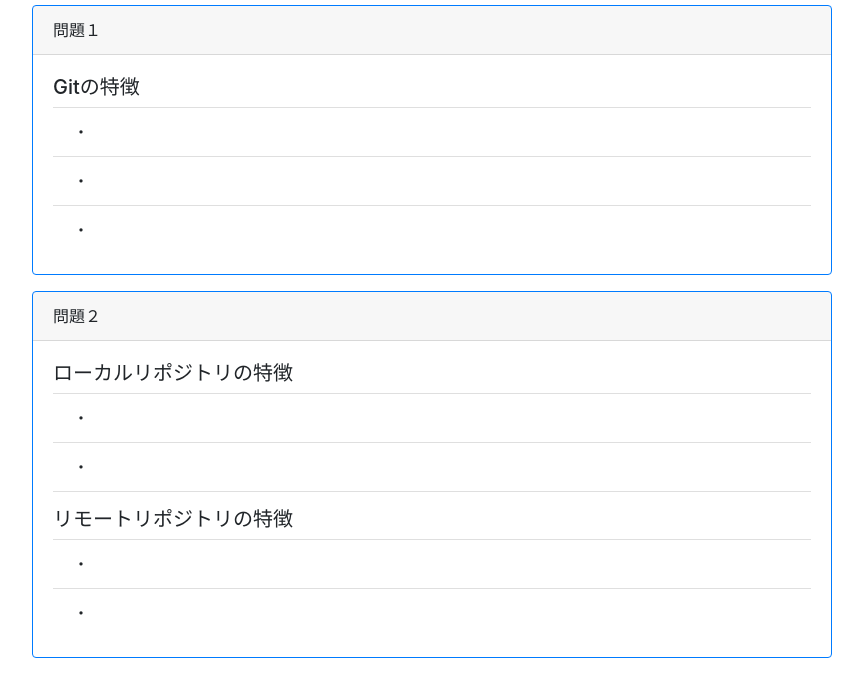
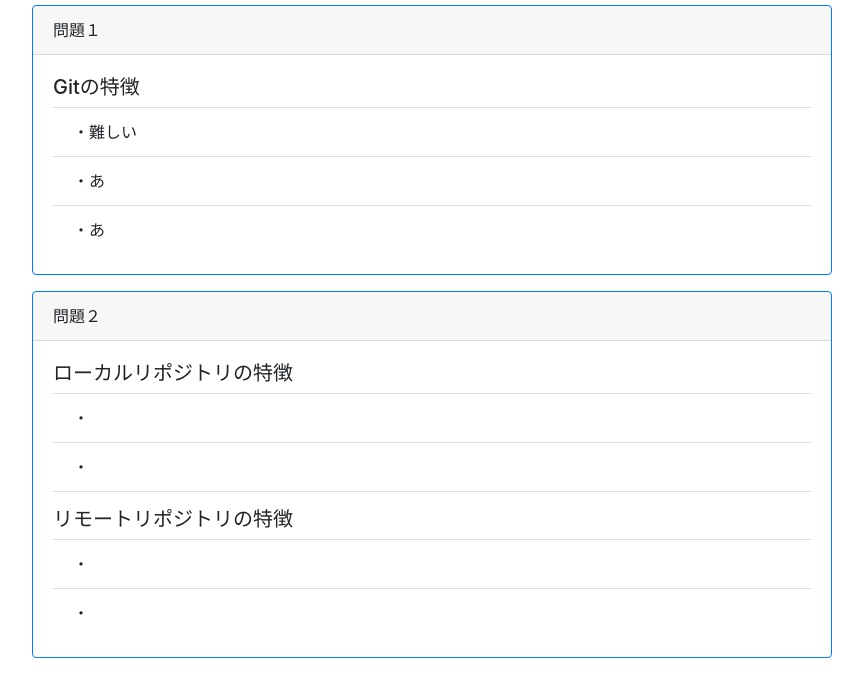
Before and after one commit to saijyo-t/sinjin-kenshu, a plain HTML site: page Index.html in a window 1280 px wide. Shown: the part 51-748 px from the top of the page, without its empty margins (53-916 px from the left). Drawn offline with nearby package versions, Linux system fonts and the light colour scheme.

Commit message:
Gitの特徴を記載しました。

```diff
--- a/Index.html
+++ b/Index.html
@@ -22,9 +22,9 @@
             <div class="card-body">
                 <h5 class="card-text">Gitの特徴</h5>
                 <ul class="list-group list-group-flush">
-                    <li class="list-group-item">・</li>
-                    <li class="list-group-item">・</li>
-                    <li class="list-group-item">・</li>
+                    <li class="list-group-item">・難しい</li>
+                    <li class="list-group-item">・あ</li>
+                    <li class="list-group-item">・あ</li>
                 </ul>
             </div>
         </div>
```
